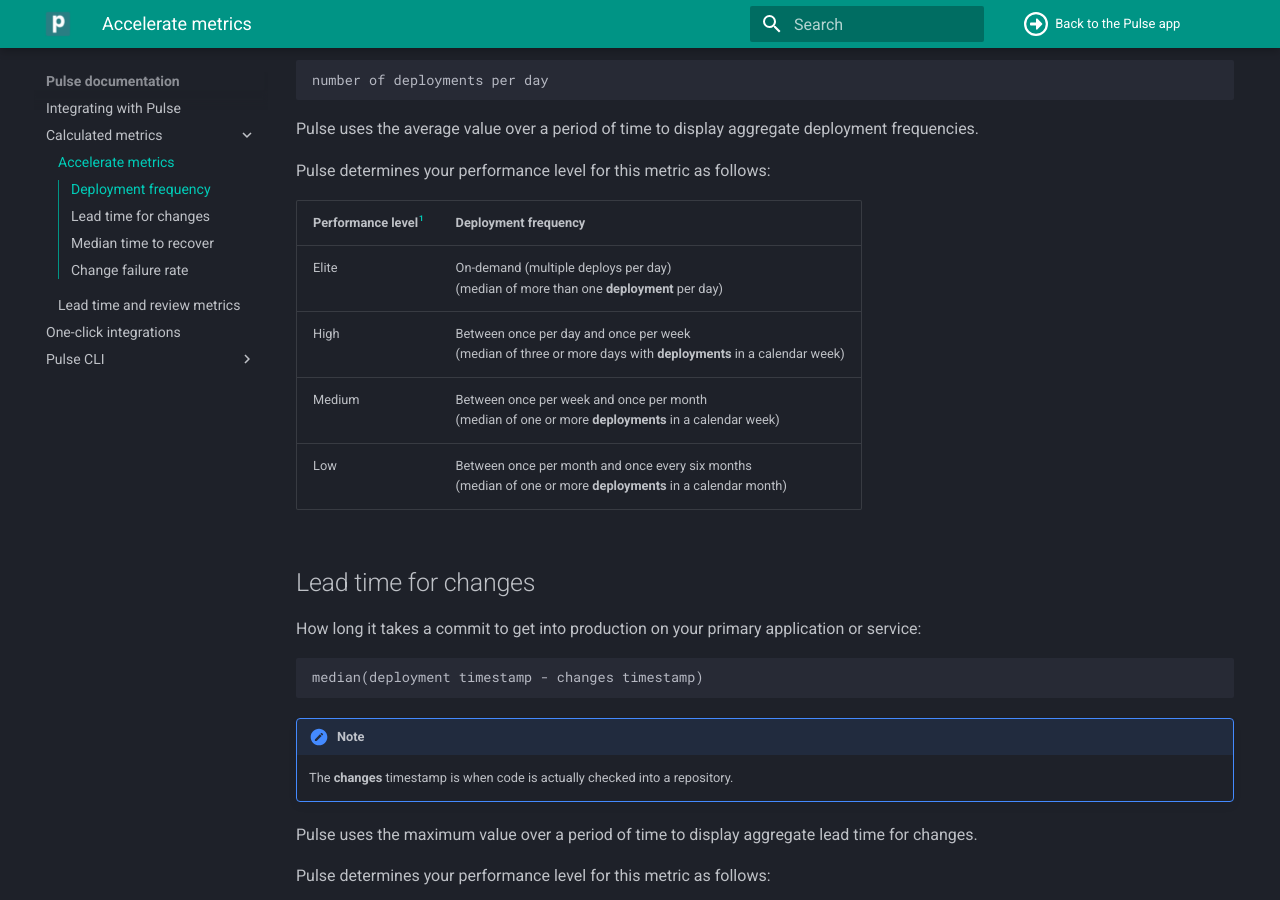
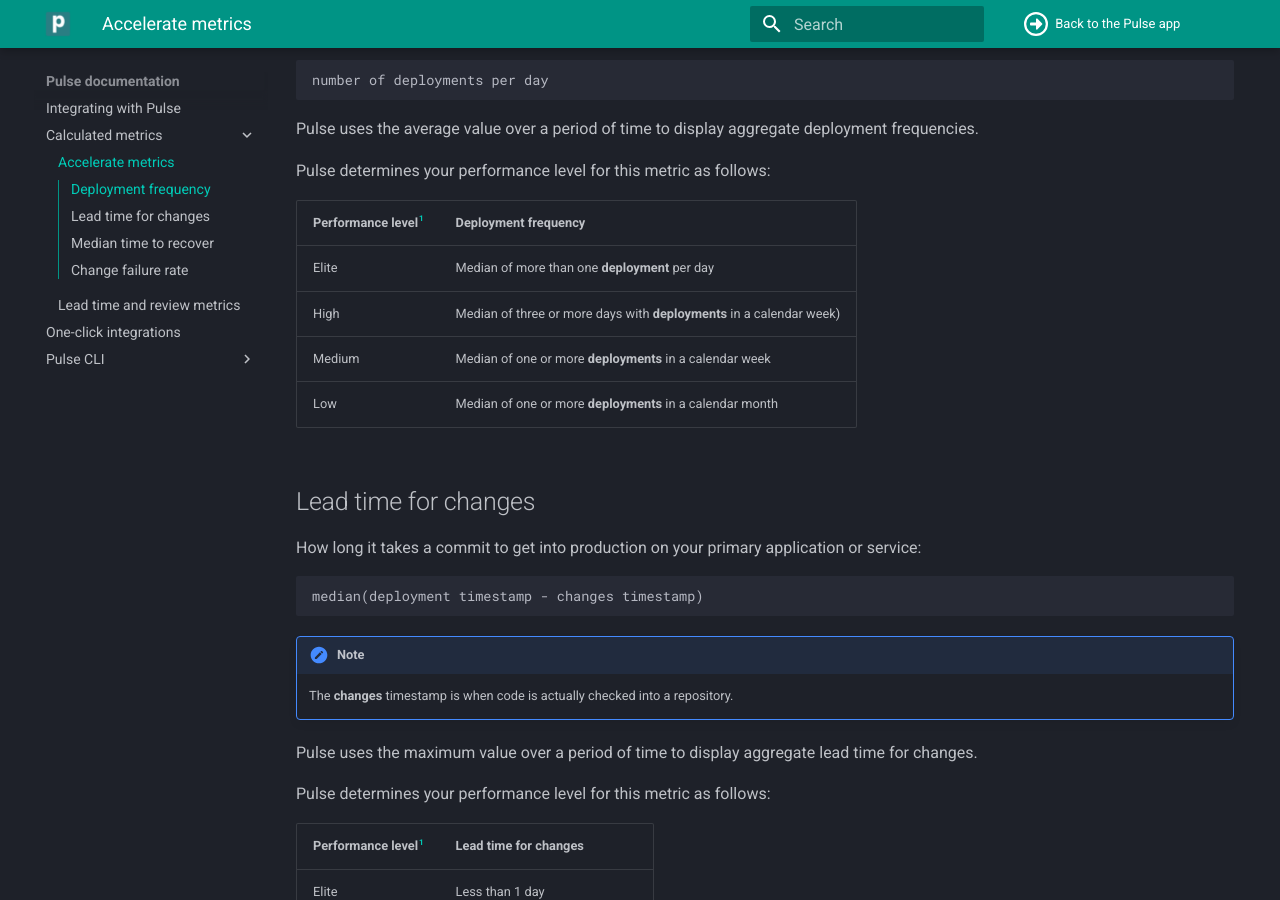
Before and after one commit to codacy/pulse-user-docs, an MkDocs documentation site: the page built from docs/metrics/accelerate.md, in a window 1280 px wide and 900 px high, scrolled down 471 px. Built offline with MkDocs 1.6.1 and Material for MkDocs 9.7.7, drawn with Linux system fonts in a browser that asks for light colours.

Commit message:
clean: Simplify performance level / deployment frequency mapping table

```diff
--- a/docs/metrics/accelerate.md
+++ b/docs/metrics/accelerate.md
@@ -19,12 +19,12 @@
 
 Pulse determines your performance level for this metric as follows:
 
-| Performance level[^1] | Deployment frequency                                                                                              |
-| --------------------- | ----------------------------------------------------------------------------------------------------------------- |
-| Elite                 | On-demand (multiple deploys per day)<br/>(median of more than one **deployment** per day)                         |
-| High                  | Between once per day and once per week<br/>(median of three or more days with **deployments** in a calendar week) |
-| Medium                | Between once per week and once per month<br/>(median of one or more **deployments** in a calendar week)           |
-| Low                   | Between once per month and once every six months<br/>(median of one or more **deployments** in a calendar month)  |
+| Performance level[^1] | Deployment frequency                                                  |
+| --------------------- | --------------------------------------------------------------------- |
+| Elite                 | Median of more than one **deployment** per day                        |
+| High                  | Median of three or more days with **deployments** in a calendar week) |
+| Medium                | Median of one or more **deployments** in a calendar week              |
+| Low                   | Median of one or more **deployments** in a calendar month             |
 
 ## Lead time for changes
 
```
